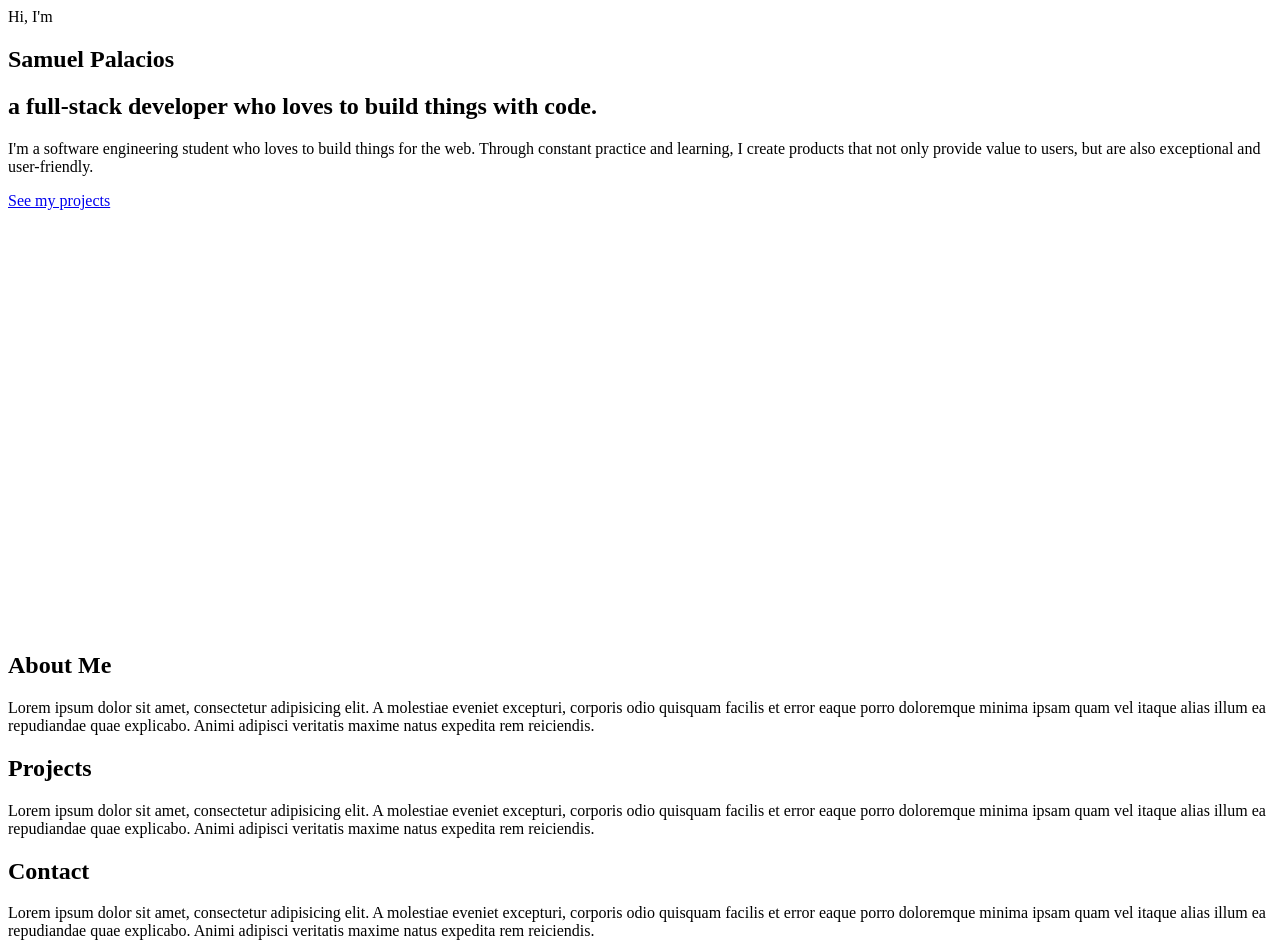
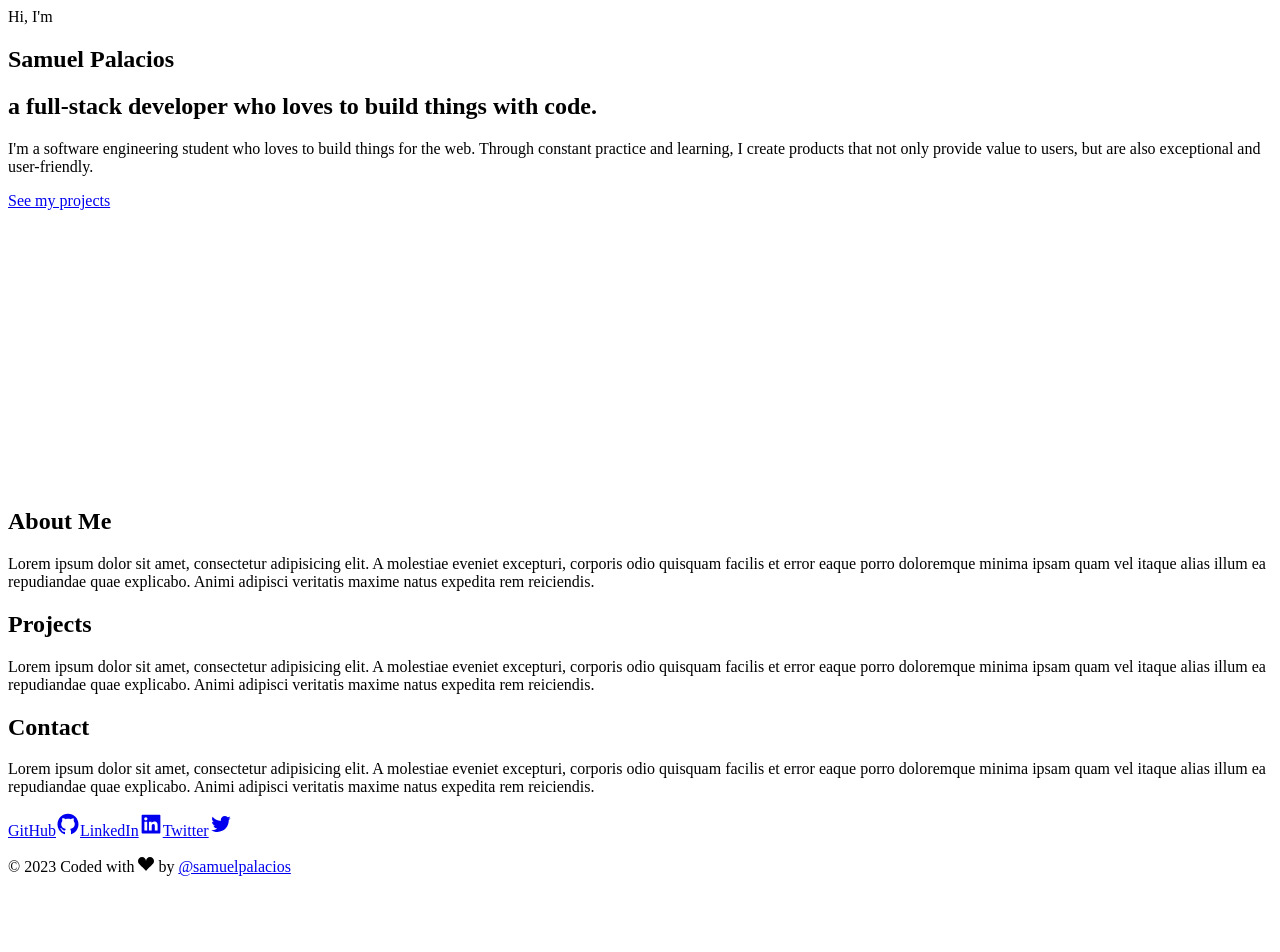
Before and after one commit to samuelpalaciosdev/portfolio-nextjs, a Next.js app: page / in a window 1280 px wide. Shown: the top 952 px of the page. After the commit the page ends 892 px from the top, so only its background shows below. Built offline with nearby package versions, Linux system fonts and the light colour scheme.

Commit message:
Update styles and add footer

```diff
--- a/package.json
+++ b/package.json
@@ -14,6 +14,7 @@
     "next": "^13.2.1",
     "react": "18.2.0",
     "react-dom": "18.2.0",
+    "react-icons": "^4.8.0",
     "zod": "^3.20.6"
   },
   "devDependencies": {
--- /dev/null
+++ b/src/components/Footer.tsx
@@ -0,0 +1,59 @@
+import {
+  AiOutlineGithub,
+  AiFillLinkedin,
+  AiOutlineTwitter,
+} from "react-icons/ai";
+import { BsFillSuitHeartFill } from "react-icons/bs";
+
+const navigation = [
+  {
+    name: "GitHub",
+    href: "https://github.com/samuelpalaciosdev",
+    icon: <AiOutlineGithub size={24} />,
+  },
+  {
+    name: "LinkedIn",
+    href: "https://www.linkedin.com/in/samuelpalaciosdev/",
+    icon: <AiFillLinkedin size={24} />,
+  },
+  {
+    name: "Twitter",
+    href: "#",
+    icon: <AiOutlineTwitter size={24} />,
+  },
+];
+
+export default function Footer() {
+  return (
+    <footer className="bg-gray-900">
+      <div className="mx-auto py-12 md:flex md:items-center md:justify-between">
+        <div className="flex justify-center space-x-6 md:order-2">
+          {navigation.map(({ name, href, icon }) => (
+            <a
+              key={name}
+              href={href}
+              target="_blank"
+              className="text-gray-400 transition-colors  duration-300 hover:text-cyan-400"
+            >
+              <span className="sr-only">{name}</span>
+              <span aria-hidden="true">{icon}</span>
+            </a>
+          ))}
+        </div>
+        <div className="mt-8 md:order-1 md:mt-0">
+          <p className="text-center text-sm leading-5 text-gray-500">
+            &copy; 2023 Coded with{" "}
+            <BsFillSuitHeartFill className="inline-block text-cyan-400" /> by{" "}
+            <a
+              className="font-semibold text-gray-400 transition-colors  duration-300 hover:text-cyan-400"
+              href="https://github.com/samuelpalaciosdev"
+              target="_blank"
+            >
+              @samuelpalacios
+            </a>
+          </p>
+        </div>
+      </div>
+    </footer>
+  );
+}
--- a/src/components/Layout.tsx
+++ b/src/components/Layout.tsx
@@ -1,3 +1,4 @@
+import Footer from "./Footer";
 import Navbar from "./Navbar";
 const Layout = ({ children }: { children: React.ReactNode }) => {
   return (
--- a/src/components/Navbar.tsx
+++ b/src/components/Navbar.tsx
@@ -1,4 +1,4 @@
-import { useEffect, useState } from "react";
+import { useEffect, useRef, useState } from "react";
 import { Disclosure, Transition } from "@headlessui/react";
 import { Bars3Icon, XMarkIcon } from "@heroicons/react/24/outline";
 // import Image from "next/image";
@@ -24,6 +24,7 @@ export default function Navbar(): JSX.Element {
       path: "contact",
     },
   ];
+
   // function classNames(...classes: string[]) {
   //   return classes.filter(Boolean).join(" ");
   // }
--- a/src/pages/index.tsx
+++ b/src/pages/index.tsx
@@ -1,6 +1,7 @@
 import { type NextPage } from "next";
 import Head from "next/head";
 import Link from "next/link";
+import Footer from "~/components/Footer";
 import styles from "../styles/index.module.css";
 
 const Home: NextPage = () => {
@@ -31,6 +32,9 @@ const Home: NextPage = () => {
           that not only provide value to users, but are also exceptional and
           user-friendly.
         </p>
+        {/* <div className="social-media-links-wrapper">
+          <div className="flex flex-row justify-center justify-items-center"></div>
+        </div> */}
         <div className="btn-wrapper">
           <Link
             href="#projects"
@@ -71,6 +75,7 @@ const Home: NextPage = () => {
           reiciendis.
         </p>
       </section>
+      <Footer />
     </>
   );
 };
--- a/src/styles/index.module.css
+++ b/src/styles/index.module.css
@@ -2,7 +2,11 @@
 /* .minHeight {
   min-height: calc(100svh - 10rem);
 } */
+/* .minHeight {
+  min-height: calc(100vh - 15rem);
+  min-height: calc(100svh - 15rem);
+} */
 .minHeight {
-  min-height: calc(100vh - 11rem);
-  min-height: calc(100svh - 11rem);
+  min-height: calc(100vh - 20rem);
+  min-height: calc(100svh - 20rem);
 }
```
Also changed, not shown: 1 other file (tests, documents, lock files or other folders).
